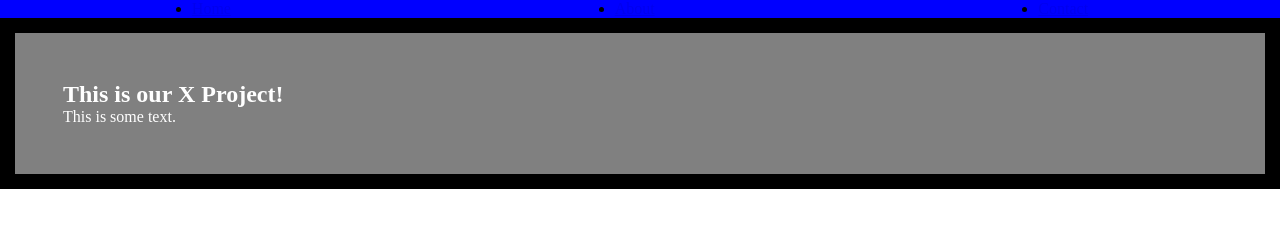
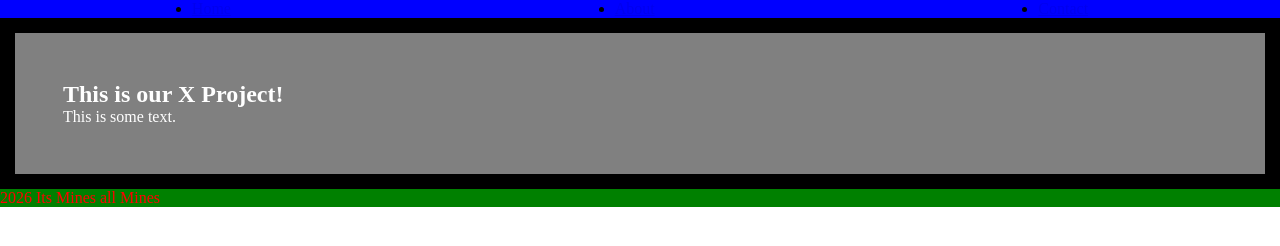
Before and after one commit to BasharAlwarad/x, a plain HTML site: page index.html in a window 1280 px wide. Drawn offline with Linux system fonts and the light colour scheme.

Commit message:
added footer

```diff
--- a/index.html
+++ b/index.html
@@ -20,6 +20,8 @@
         <p>This is some text.</p>
       </section>
     </main>
-    <footer></footer>
+    <footer>
+      2026 Its Mines all Mines
+    </footer>
   </body>
 </html>
--- a/style/footer.css
+++ b/style/footer.css
@@ -0,0 +1,5 @@
+footer{
+    background: green;
+    color: red;
+
+}
```
